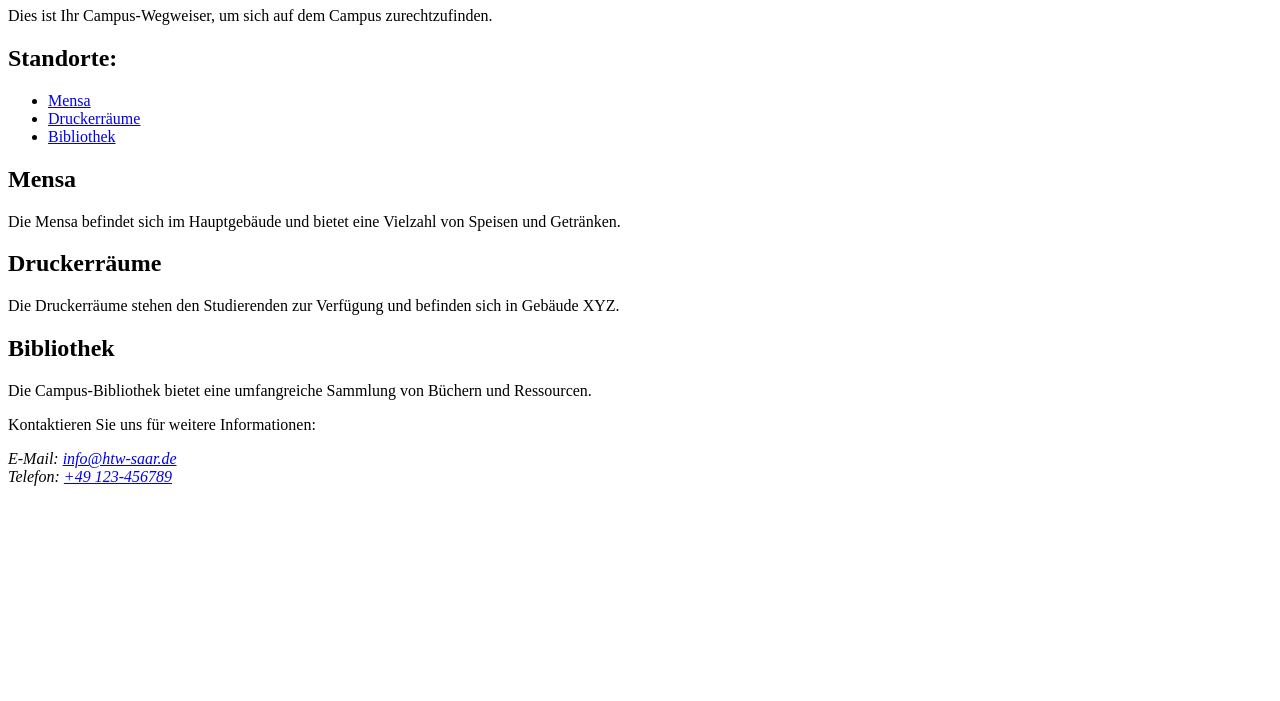
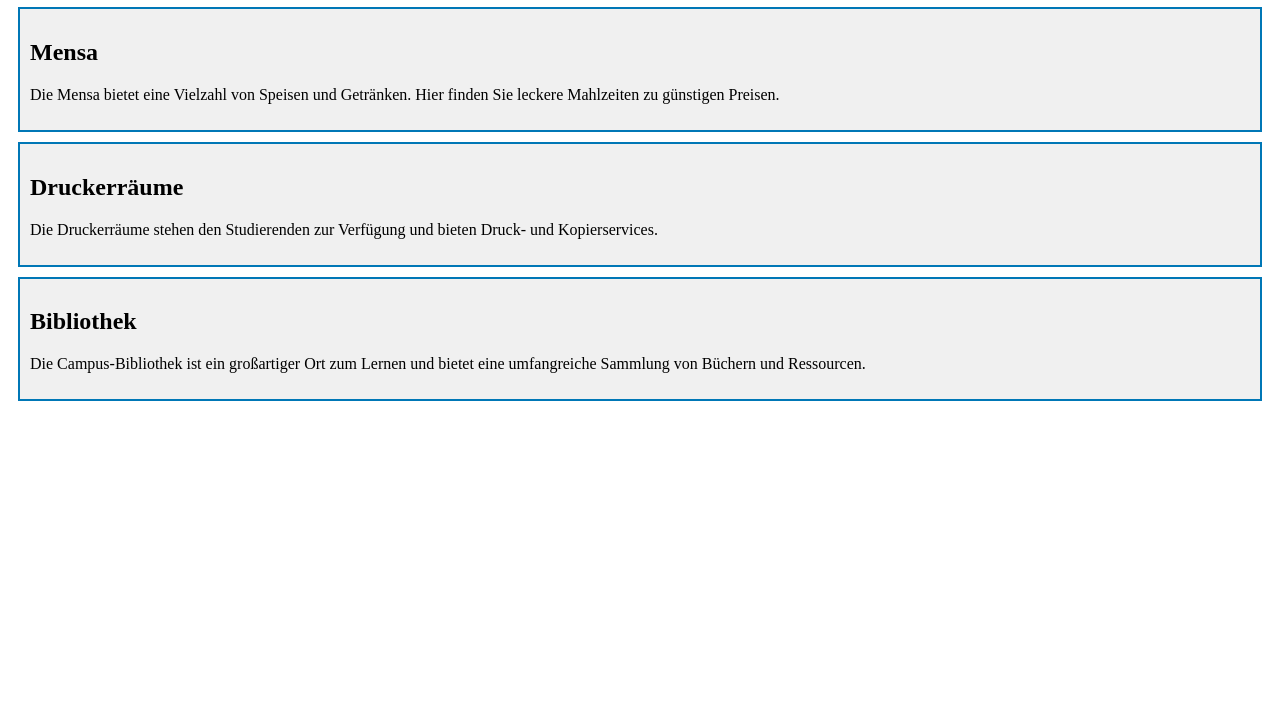
Before and after one commit to AmelieMarcMax/AmelieMarcMax.github.io, a plain HTML site: page index.html in a window 1280 px wide. Shown: the part 99-800 px from the top of the page. Drawn offline with Linux system fonts and the light colour scheme.

Commit message:
Update index.html

```diff
--- a/index.html
+++ b/index.html
@@ -2,37 +2,51 @@
 <!DOCTYPE html>
 <html>
 <head>
-    <title>Campus-Wegweiser</title>
+    <title>Campus-Wegweiser HTW Saar Campus Rotenbühl</title>
+    <style>
+        /* Stil für die Wegweiser-Elemente */
+        .wegweiser {
+            border: 2px solid #0077b6;
+            padding: 10px;
+            margin: 10px;
+            background-color: #f0f0f0;
+            cursor: pointer;
+        }
+
+        .wegweiser:hover {
+            background-color: #b7e4cf;
+        }
+    </style>
 </head>
 <body>
-    <h1>Willkommen zum HTW Saar Campus Rotenbühl</h1>
-    <p>Dies ist Ihr Campus-Wegweiser, um sich auf dem Campus zurechtzufinden.</p>
+    <h1>Campus-Wegweiser HTW Saar Campus Rotenbühl</h1>
+    <div class="wegweiser" id="mensa">
+        <h2>Mensa</h2>
+        <p>Die Mensa bietet eine Vielzahl von Speisen und Getränken. Hier finden Sie leckere Mahlzeiten zu günstigen Preisen.</p>
+    </div>
 
-    <h2>Standorte:</h2>
-    <ul>
-        <li><a href="#mensa">Mensa</a></li>
-        <li><a href="#druckerräume">Druckerräume</a></li>
-        <li><a href="#bibliothek">Bibliothek</a></li>
-        <!-- Fügen Sie weitere Standorte hinzu -->
-    </ul>
+    <div class="wegweiser" id="druckerräume">
+        <h2>Druckerräume</h2>
+        <p>Die Druckerräume stehen den Studierenden zur Verfügung und bieten Druck- und Kopierservices.</p>
+    </div>
 
-    <h2>Mensa</h2>
-    <p>Die Mensa befindet sich im Hauptgebäude und bietet eine Vielzahl von Speisen und Getränken.</p>
+    <div class="wegweiser" id="bibliothek">
+        <h2>Bibliothek</h2>
+        <p>Die Campus-Bibliothek ist ein großartiger Ort zum Lernen und bietet eine umfangreiche Sammlung von Büchern und Ressourcen.</p>
+    </div>
 
-    <h2>Druckerräume</h2>
-    <p>Die Druckerräume stehen den Studierenden zur Verfügung und befinden sich in Gebäude XYZ.</p>
+    <!-- Fügen Sie weitere Wegweiser hinzu -->
 
-    <h2>Bibliothek</h2>
-    <p>Die Campus-Bibliothek bietet eine umfangreiche Sammlung von Büchern und Ressourcen.</p>
+    <script>
+        // JavaScript für die Interaktivität
+        var wegweiserElemente = document.querySelectorAll('.wegweiser');
 
-    <!-- Fügen Sie weitere Standortdetails hinzu -->
-
-    <footer>
-        <p>Kontaktieren Sie uns für weitere Informationen:</p>
-        <address>
-            E-Mail: <a href="mailto:info@htw-saar.de">info@htw-saar.de</a><br>
-            Telefon: <a href="tel:+49-123-456789">+49 123-456789</a>
-        </address>
-    </footer>
+        // Event-Handler für das Klicken auf Wegweiser-Elemente
+        wegweiserElemente.forEach(function(element) {
+            element.addEventListener('click', function() {
+                alert("Sie haben auf " + element.querySelector('h2').textContent + " geklickt.");
+            });
+        });
+    </script>
 </body>
 </html>
```
